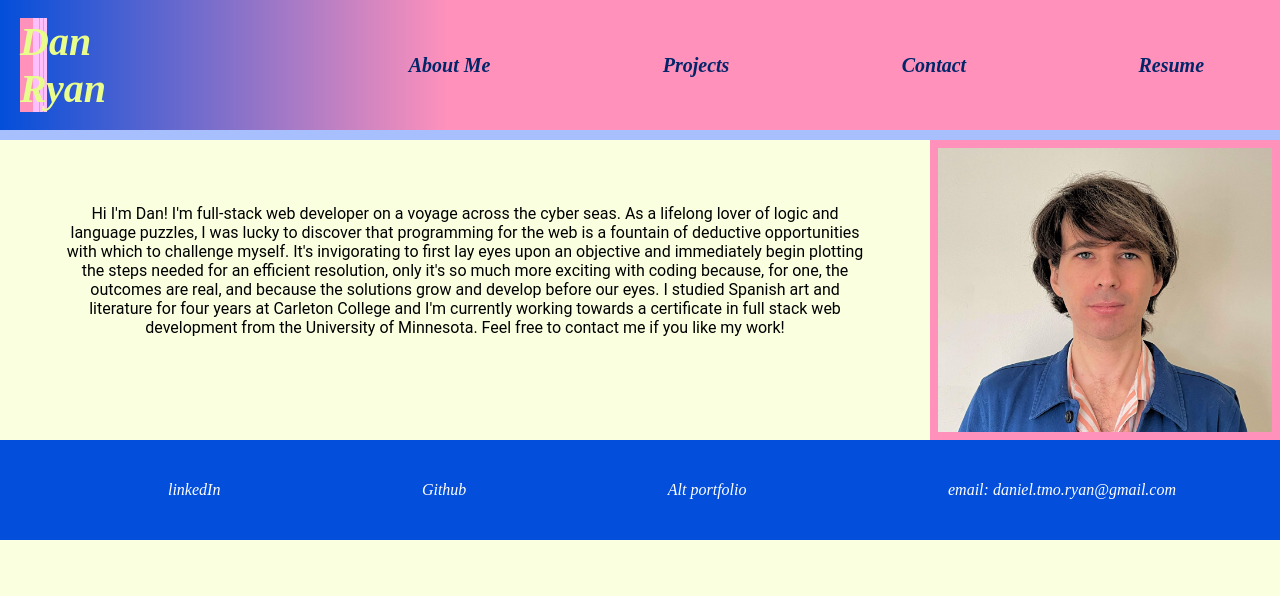
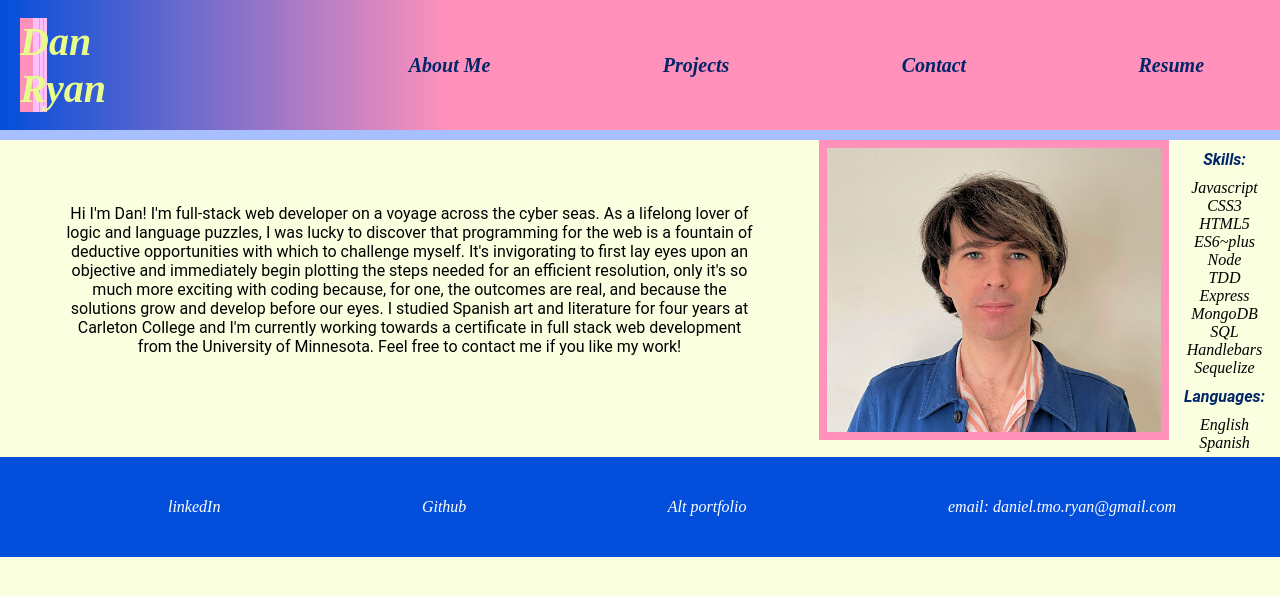
Before and after one commit to boogiematrix/react-portfolio, a React (Create React App) app: page / in a window 1280 px wide. Shown: the top 596 px of the page. Built offline with nearby package versions, Linux system fonts and the light colour scheme.

Commit message:
moved skills to aboutme

```diff
--- a/src/components/AboutMe/AboutMe.css
+++ b/src/components/AboutMe/AboutMe.css
@@ -19,7 +19,19 @@
     height: auto;
 }
 
-@media screen and (max-width: 620px) {
+#skills {
+    margin: 0 5px 5px 5px;
+}
+
+#skills ul {
+    flex-direction: column;
+}
+
+#skills h3 {
+    margin: 10px;
+}
+
+@media screen and (max-width: 850px) {
    #summary {
     flex-direction: column;
    }
--- a/src/components/AboutMe/AboutMe.js
+++ b/src/components/AboutMe/AboutMe.js
@@ -17,6 +17,27 @@ export function AboutMe() {
                         the University of Minnesota. Feel free to contact me if you like my work!
             </p>
             <img src={portrait} alt='This is me' />
+            <div id="skills">
+                <h3>Skills:</h3>
+                <ul>
+                    <li>Javascript</li>
+                    <li>CSS3</li>
+                    <li>HTML5</li>
+                    <li>ES6~plus</li>
+                    <li>Node</li>
+                    <li>TDD</li>
+                    <li>Express</li>
+                    <li>MongoDB</li>
+                    <li>SQL</li>
+                    <li>Handlebars</li>
+                    <li>Sequelize</li>
+                </ul>
+                <h3>Languages:</h3>
+                <ul>
+                    <li>English</li>
+                    <li>Spanish</li>
+                </ul>
+            </div>
         </div>
     )
 }
--- a/src/components/Resume/Resume.js
+++ b/src/components/Resume/Resume.js
@@ -4,26 +4,7 @@ import resumePdf from './Resume.pdf';
 
 export function Resume() {
     return (
-        <div id="skills">
-                <h3>Skills:</h3>
-                <ul>
-                    <li>Javascript</li>
-                    <li>CSS3</li>
-                    <li>HTML5</li>
-                    <li>ES6~plus</li>
-                    <li>Node</li>
-                    <li>TDD</li>
-                    <li>Express</li>
-                    <li>MongoDB</li>
-                    <li>SQL</li>
-                    <li>Handlebars</li>
-                    <li>Sequelize</li>
-                </ul>
-                <h3>Languages:</h3>
-                <ul>
-                    <li>English</li>
-                    <li>Spanish</li>
-                </ul>
+        <div>
             <h3><a href={resumePdf} download="resume-dan-ryan">Download Resume</a></h3>
         </div>
     )
```
